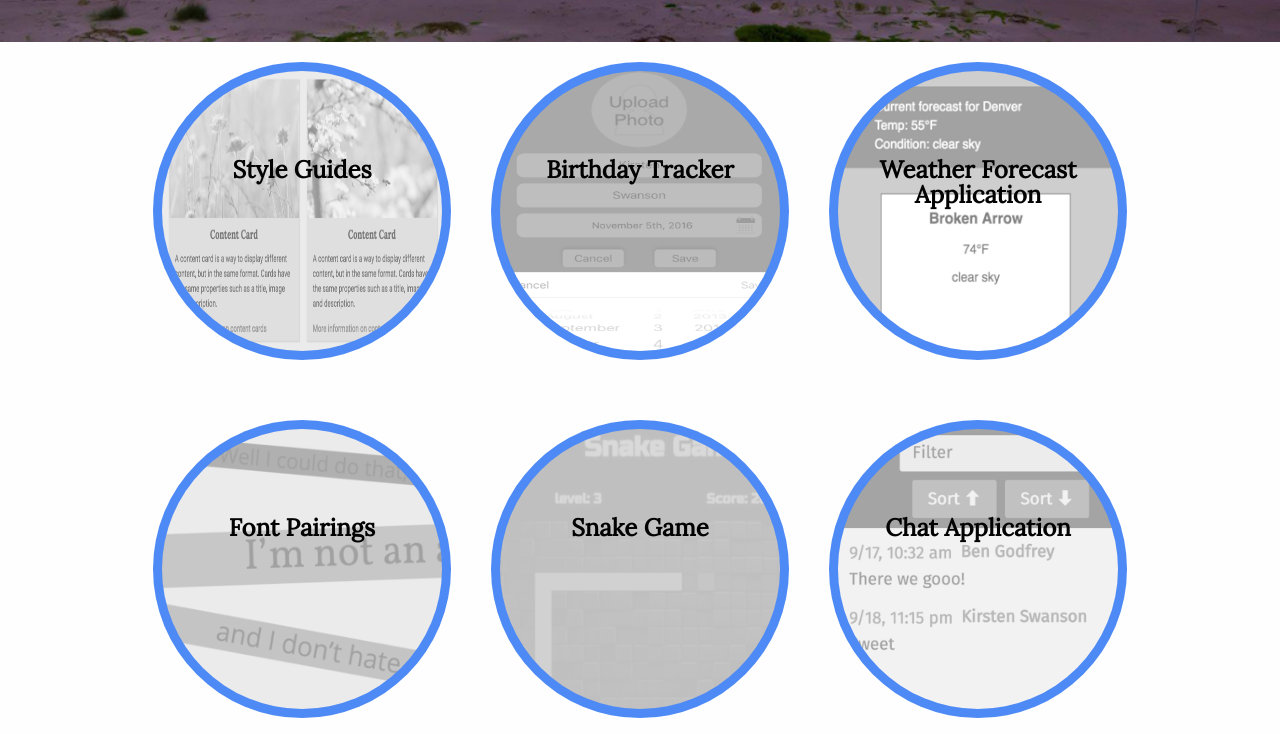
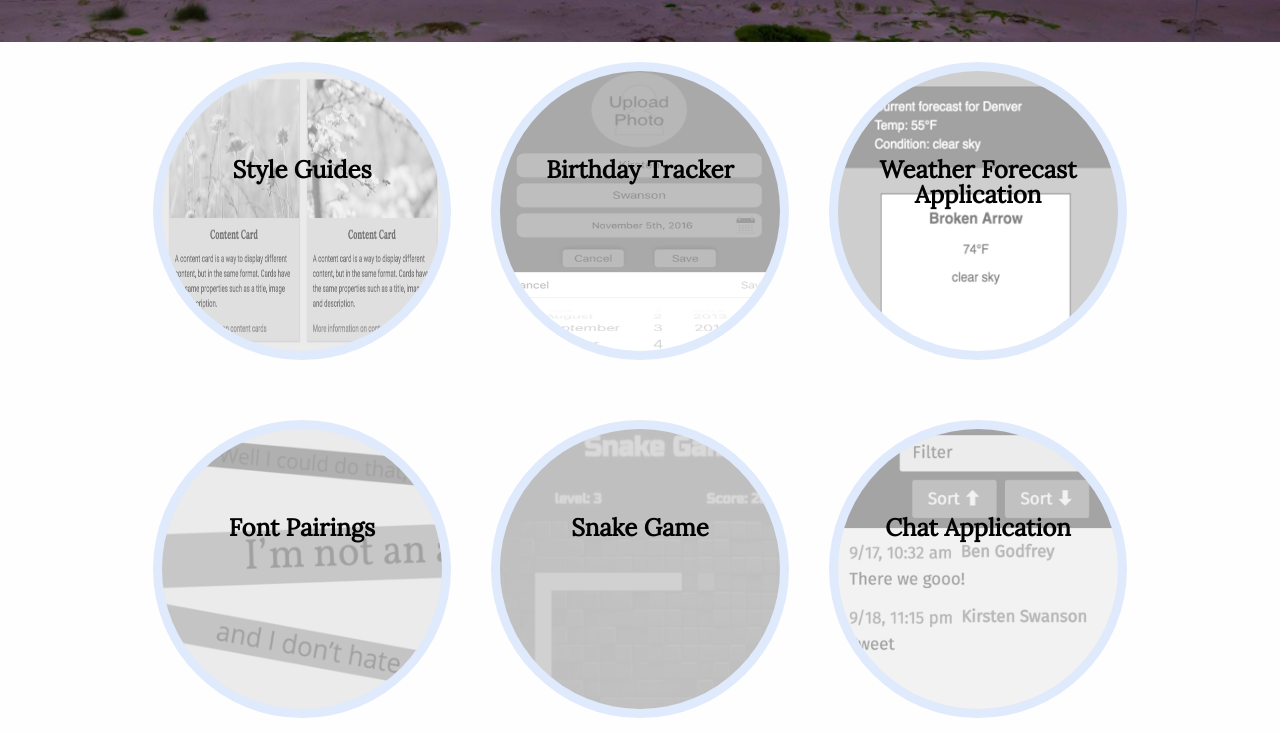
Before and after one commit to swanie21/kswanson.github.io, a plain HTML site: page index.html in a window 1280 px wide. Shown: the part 666-1400 px from the top of the page. Drawn offline with Linux system fonts and the light colour scheme.

Commit message:
change border color on circles

```diff
--- a/styles/partials/_portfolio.scss
+++ b/styles/partials/_portfolio.scss
@@ -12,7 +12,7 @@
 }
 
 #portfolio article {
-  background: lighten($color-blue-dark, 30%);
+  background: lighten($color-blue-dark, 60%);
   border-radius: 150px;
   margin: 20px 20px 40px 20px;
   overflow: hidden;
```
Also changed, not shown: styles/main.css.
